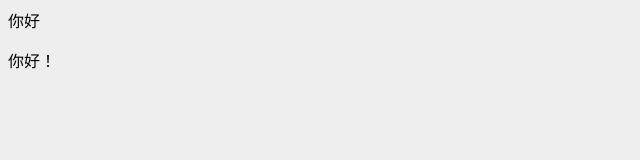
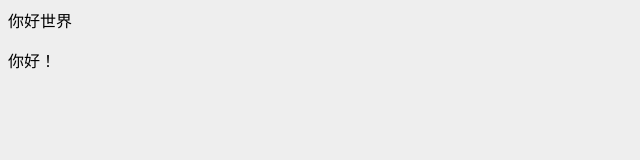
Before and after one commit to luo-jl/-, a plain HTML site: page index.html in a window 1280 px wide. Shown: the full height of the page, 0-640 px from the left. Drawn offline with Linux system fonts and the light colour scheme.

Commit message:
Update index.html

```diff
--- a/index.html
+++ b/index.html
@@ -11,7 +11,7 @@
     </head>
   <body>
     <p>
-      你好
+      你好世界
       </p>
     <p>
       你好！
```
